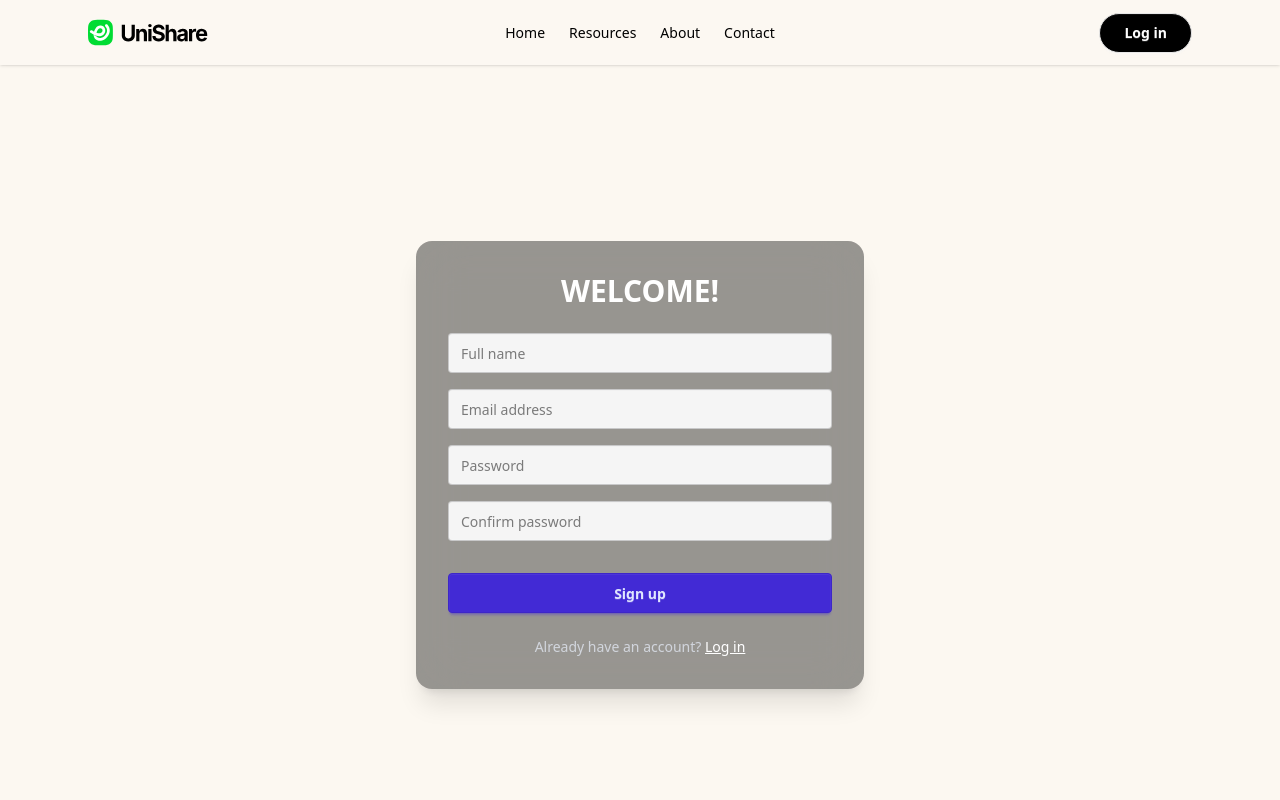
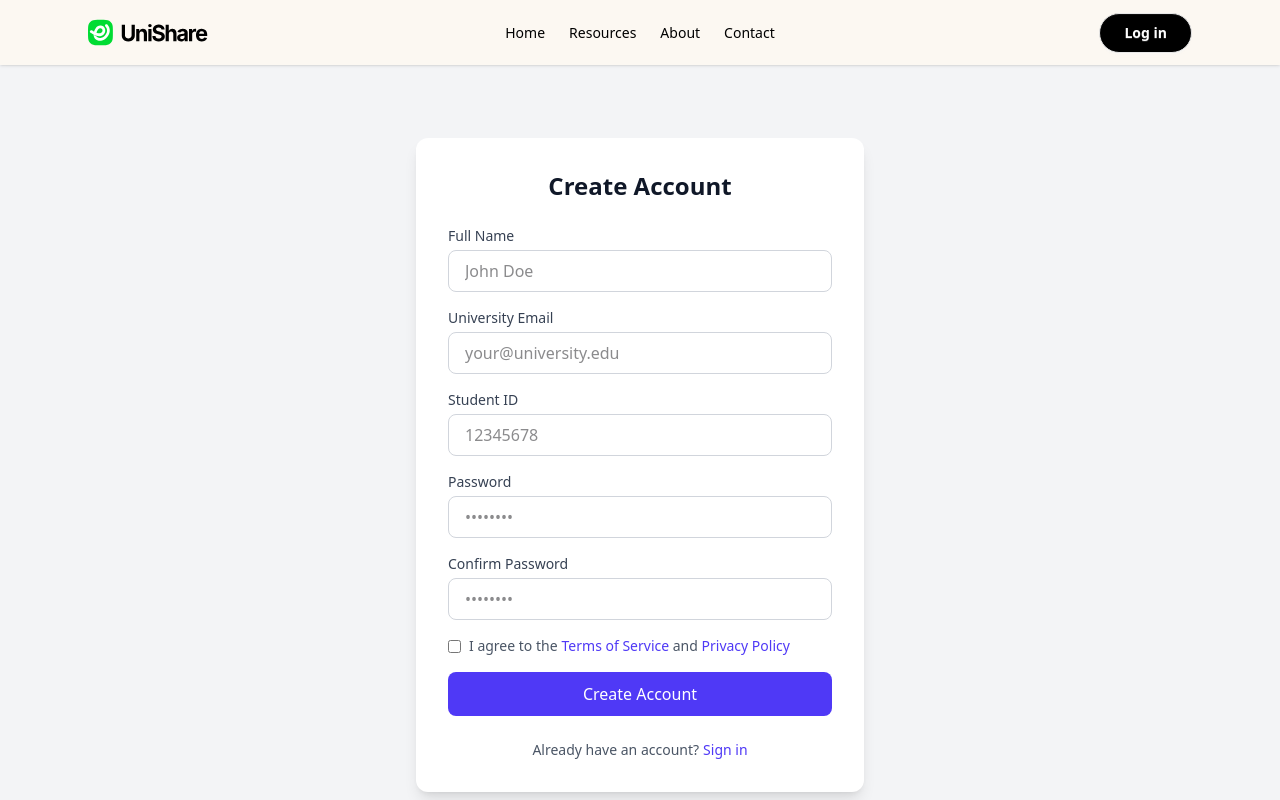
Before and after one commit to tasmim-tahsin/unishare-frontend, a Next.js app: page /signup in a window 1280 px wide. Shown: the top 800 px of the page. Built offline with nearby package versions, Linux system fonts and the light colour scheme.

Commit message:
zod validation added to login page

```diff
--- a/src/app/forgotpassword/page.tsx
+++ b/src/app/forgotpassword/page.tsx
@@ -2,9 +2,9 @@ import Link from "next/link";
 
 export default function ForgotPasswordPage() {
     return (
-        <div className="min-h-screen bg-base-200 flex items-center justify-center px-4 z-0">
-            <div className="w-full max-w-md rounded-2xl bg-black/40 backdrop-blur-xl shadow-xl p-8">
-                <h1 className="text-3xl font-bold text-white text-center mb-6">
+        <div className="min-h-screen bg-gray-100 flex items-center justify-center p-4">
+            <div className="max-w-md w-full bg-white rounded-xl shadow-lg p-8">
+                <h1 className="text-3xl font-bold text-center mb-6">
                     RESET YOUR PASSWORD
                 </h1>
                 <form className="space-y-4 text-black">
@@ -13,13 +13,13 @@ export default function ForgotPasswordPage() {
                         placeholder="Enter your email address"
                         className="input input-bordered w-full bg-white/90"
                     />
-                    <button className="btn btn-primary w-full mt-4">
+                    <button className="w-full bg-indigo-600 hover:bg-indigo-700 text-white font-medium py-2.5 rounded-lg transition-colors">
                         Send Reset Link
                     </button>
                 </form>
-                <p className="text-sm text-gray-300 text-center mt-6">
+                <p className="text-sm text-center mt-6">
                     Remembered your password?{" "}
-                    <Link href="/login" className="text-white ">
+                    <Link href="/login" className="text-blue-500 hover:underline">
                         Log in
                     </Link>
                 </p>
--- a/src/app/login/page.tsx
+++ b/src/app/login/page.tsx
@@ -1,30 +1,106 @@
 "use client";
 
+import Toast from "@/components/toast";
 import Link from "next/link";
+import { FormEvent, useState } from "react";
+import z, { set } from "zod";
+
+// Zod schema
+const loginSchema = z.object({
+  email: z
+    .string("it is not string")
+    .min(1, "Email is required")
+    .email("Invalid email address"),
+  password: z
+    .string()
+    .min(1, "Password is required")
+    .min(6, "Password must be at least 6 characters"),
+});
+
+type LoginData = z.infer<typeof loginSchema>;
 
 export default function LoginPage() {
+  const [email, setEmail] = useState<string>("");
+  const [password, setPassword] = useState<string>("");
+  const [errorEmail, setErrorEmail] = useState<string>("");
+  const [errorPassword, setErrorPassword] = useState<string>("");
+  const [login, setLogin] = useState<{ success: boolean } | null>(null);
+
+  const handleSubmit = (e: FormEvent<HTMLFormElement>): void => {
+  e.preventDefault();
+
+  const result = loginSchema.safeParse({ email, password });
+
+  if (!result.success) {
+    // Use Zod's format() method to get formatted errors
+    const formattedErrors = result.error.format();
+    let errorMessageEmail = "";
+    let errorMessagePassword = "";
+
+    if (formattedErrors.email?._errors) {
+      errorMessageEmail += formattedErrors.email._errors.join('. ');
+    }
+
+    if (formattedErrors.password?._errors) {
+      if (errorMessageEmail)
+        errorMessagePassword += ' ';
+        errorMessagePassword += formattedErrors.password._errors.join('. ');
+    }
+
+    setErrorEmail(errorMessageEmail);
+    setErrorPassword(errorMessagePassword);
+    setLogin(null);
+    return;
+  }
+
+  // If validation passes, log the successful data
+  console.log(result.data);
+  // Clear form fields and errors
+  setEmail("");
+  setPassword("");
+  setErrorEmail("");
+  setErrorPassword("");
+  setLogin({ success: true });
+};
+
   return (
 <div className="min-h-screen bg-gray-100 flex items-center justify-center p-4">
   <div className="max-w-md w-full bg-white rounded-xl shadow-lg p-8">
     <h2 className="text-2xl font-bold text-gray-900 mb-6 text-center">Sign In</h2>
-    <form className="space-y-4">
+
+      {/* {errors && <p className="mb-4 p-2 bg-red-100 text-red-700 rounded-lg">{errors}</p>} */}
+    <form className="space-y-4" onSubmit={handleSubmit}>
       <div>
         <label className="block text-sm font-medium text-gray-700 mb-1">Email</label>
         <input
-          type="email"
-          className="w-full px-4 py-2 border border-gray-300 rounded-lg focus:ring-2 focus:ring-indigo-500 focus:border-indigo-500 outline-none transition-all"
+          type="text"
+          value={email}
+          onChange={(e)=> setEmail(e.target.value)}
+          className={`w-full  px-4 py-2 border border-gray-300 rounded-lg focus:ring-2 focus:ring-indigo-500 focus:border-indigo-500 ${errorEmail ? 'border-red-500 focus:ring-red-500 focus:border-red-500' : ''} outline-none transition-all`}
           placeholder="your@university.edu"
         />
+        {errorEmail && (
+        <div className="mt-2 p-1 bg-red-100 text-red-700 rounded-lg text-sm">
+          {errorEmail}
+        </div>
+      )}
       </div>
 
       <div>
         <label className="block text-sm font-medium text-gray-700 mb-1">Password</label>
         <input
           type="password"
-          className="w-full px-4 py-2 border border-gray-300 rounded-lg focus:ring-2 focus:ring-indigo-500 focus:border-indigo-500 outline-none transition-all"
+          value={password}
+          onChange={(e)=> setPassword(e.target.value)}
+          className={`w-full  px-4 py-2 border border-gray-300 rounded-lg focus:ring-2 focus:ring-indigo-500 focus:border-indigo-500 ${errorPassword ? 'border-red-500 focus:ring-red-500 focus:border-red-500' : ''} outline-none transition-all`}
           placeholder="••••••••"
         />
       </div>
+      {errorPassword && (
+        <div className="mt-2 p-1 bg-red-100 text-red-700 rounded-lg text-sm">
+          {errorPassword}
+        </div>
+      )}
 
       <div className="flex items-center justify-between">
         <label className="flex items-center">
@@ -44,6 +120,9 @@ export default function LoginPage() {
       <Link href="/signup" className="text-indigo-600 hover:text-indigo-500 font-medium">Sign up</Link>
     </div>
   </div>
+
+  {login?.success && <Toast />}
+
 </div>
   );
 }
--- a/src/app/signup/page.tsx
+++ b/src/app/signup/page.tsx
@@ -1,52 +1,81 @@
 "use client";
+
+import Link from "next/link";
 
 export default function SignupPage() {
   return (
-    <div className="min-h-screen bg-[#FCF8F1] flex items-center justify-center px-4">
-
-      <div className="w-full max-w-md rounded-2xl bg-black/40 backdrop-blur-xl shadow-xl p-8">
-
-        <h1 className="text-3xl font-bold text-white text-center mb-6">
-          WELCOME!
-        </h1>
-
-        <form className="space-y-4 text-black">
-
+    <div className="min-h-screen bg-gray-100 flex items-center justify-center p-4">
+      <div className="max-w-md w-full bg-white rounded-xl shadow-lg p-8">
+        <h2 className="text-2xl font-bold text-gray-900 mb-6 text-center">Create Account</h2>
+        <form className="space-y-4">
+          <div>
+            <label className="block text-sm font-medium text-gray-700 mb-1">Full Name</label>
             <input
               type="text"
-            placeholder="Full name"
-            className="input input-bordered w-full bg-white/90"
+              className="w-full px-4 py-2 border border-gray-300 rounded-lg focus:ring-2 focus:ring-indigo-500 focus:border-indigo-500 outline-none transition-all"
+              placeholder="John Doe"
             />
+          </div>
 
+          <div>
+            <label className="block text-sm font-medium text-gray-700 mb-1">University Email</label>
             <input
               type="email"
-            placeholder="Email address"
-            className="input input-bordered w-full bg-white/90"
+              className="w-full px-4 py-2 border border-gray-300 rounded-lg focus:ring-2 focus:ring-indigo-500 focus:border-indigo-500 outline-none transition-all"
+              placeholder="your@university.edu"
             />
+          </div>
 
+          <div>
+            <label className="block text-sm font-medium text-gray-700 mb-1">Student ID</label>
+            <input
+              type="text"
+              className="w-full px-4 py-2 border border-gray-300 rounded-lg focus:ring-2 focus:ring-indigo-500 focus:border-indigo-500 outline-none transition-all"
+              placeholder="12345678"
+            />
+          </div>
+
+          <div>
+            <label className="block text-sm font-medium text-gray-700 mb-1">Password</label>
             <input
               type="password"
-            placeholder="Password"
-            className="input input-bordered w-full bg-white/90"
+              className="w-full px-4 py-2 border border-gray-300 rounded-lg focus:ring-2 focus:ring-indigo-500 focus:border-indigo-500 outline-none transition-all"
+              placeholder="••••••••"
             />
+          </div>
 
+          <div>
+            <label className="block text-sm font-medium text-gray-700 mb-1">Confirm Password</label>
             <input
               type="password"
-            placeholder="Confirm password"
-            className="input input-bordered w-full bg-white/90"
+              className="w-full px-4 py-2 border border-gray-300 rounded-lg focus:ring-2 focus:ring-indigo-500 focus:border-indigo-500 outline-none transition-all"
+              placeholder="••••••••"
             />
+          </div>
 
-          <button className="btn btn-primary w-full mt-4">
-            Sign up
+          <div className="flex items-center">
+            <input
+              type="checkbox"
+              className="rounded border-gray-300 text-indigo-600 focus:ring-indigo-500"
+              id="terms"
+            />
+            <label htmlFor="terms" className="ml-2 text-sm text-gray-600">
+              I agree to the
+              <Link href="/terms" className="text-indigo-600 hover:text-indigo-500 ml-1">Terms of Service</Link>
+              {" "}and{" "}
+              <Link href="/privacy" className="text-indigo-600 hover:text-indigo-500">Privacy Policy</Link>
+            </label>
+          </div>
+
+          <button className="w-full bg-indigo-600 hover:bg-indigo-700 text-white font-medium py-2.5 rounded-lg transition-colors">
+            Create Account
           </button>
         </form>
 
-        <p className="text-sm text-gray-300 text-center mt-6">
-          Already have an account?{" "}
-          <a href="/login" className="text-white underline">
-            Log in
-          </a>
-        </p>
+        <div className="mt-6 text-center text-sm text-gray-600">
+          Already have an account?
+          <Link href="/login" className="text-indigo-600 hover:text-indigo-500 font-medium ml-1">Sign in</Link>
+        </div>
       </div>
     </div>
   );
--- /dev/null
+++ b/src/components/toast.tsx
@@ -0,0 +1,11 @@
+const Toast = ()=> {
+    return (
+        <div className="toast">
+            <div className="alert alert-success px-10 shadow-lg">
+                <span>Login Successful !
+                </span>
+            </div>
+        </div>
+    );
+}
+export default Toast;
```
Also changed, not shown: 1 other file (tests, documents, lock files or other folders). Lines whose indentation alone changed are shown as unchanged.
